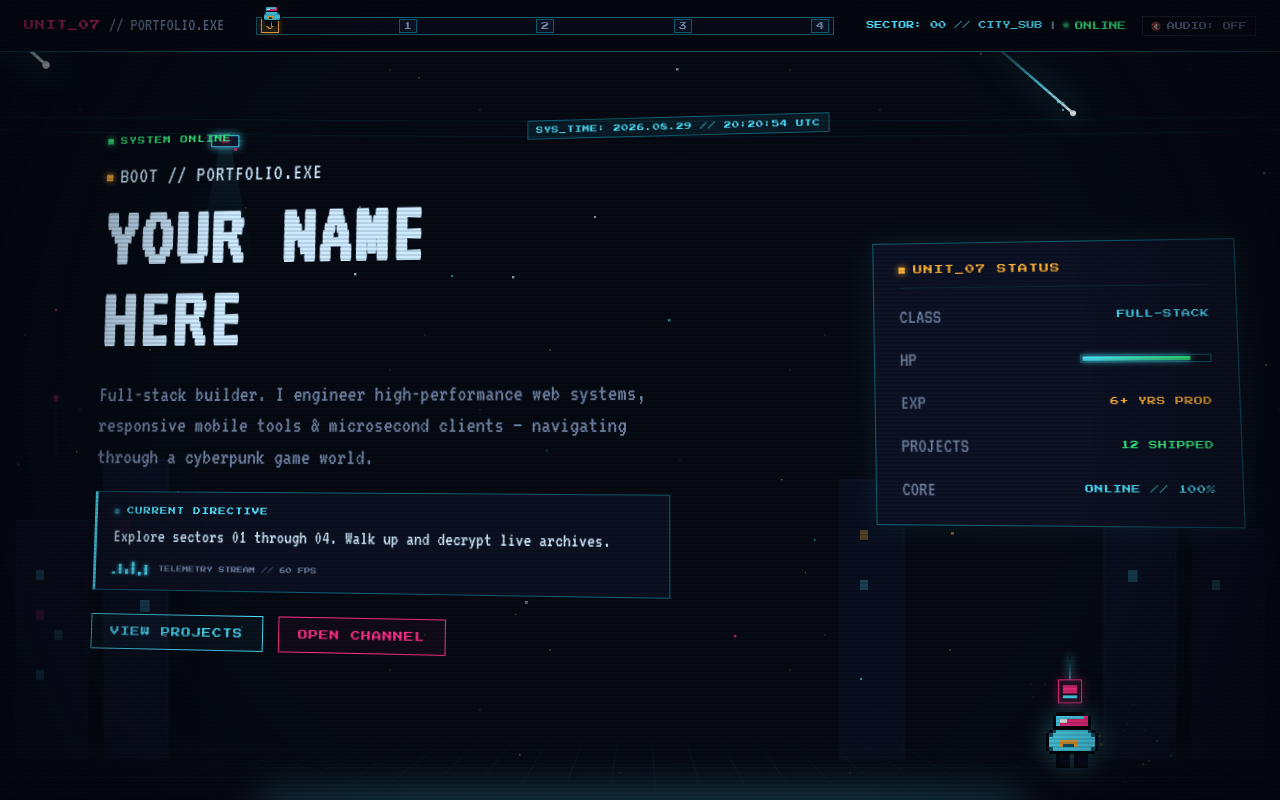
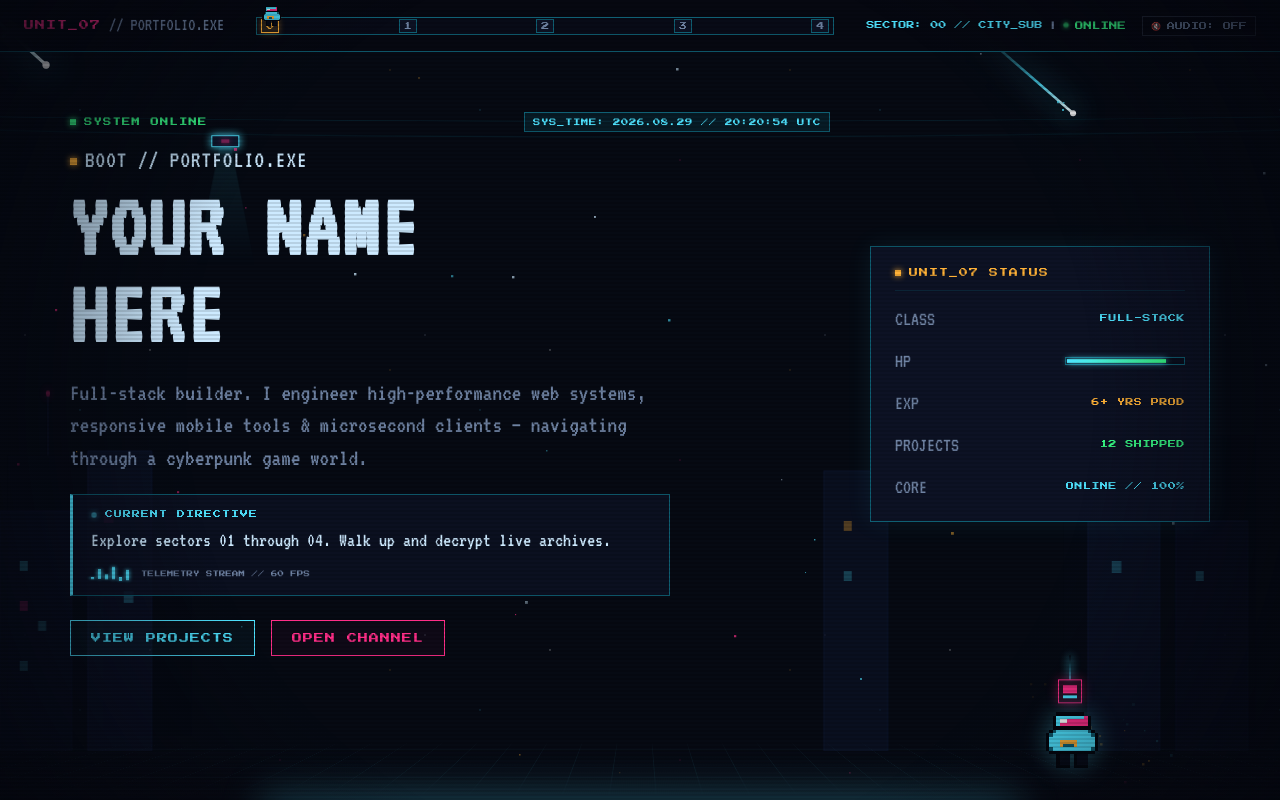
Before and after one commit to Ahmed-Affes/my_portfolio, a website built with Vite: page index.html in a window 1280 px wide. Both pictures are taken after a click on the button "Stage 00: Boot". Shown: the top 800 px of the page. Built offline with nearby package versions, Linux system fonts and the light colour scheme; some packages are replaced by stand-ins of ours; animation ran at ten frames a second.

Commit message:
fix: remove 3D perspective distortion so all sections are clean, level, straight, and crisp like the hero section

```diff
--- a/src/motion/scrollChoreography.ts
+++ b/src/motion/scrollChoreography.ts
@@ -89,8 +89,7 @@
     // Acts 1, 2, 3, 4 start primed below the viewport ready to sweep up
     gsap.set(actTerminal, {
       yPercent: 110,
-      scale: 0.85,
-      rotateX: 20,
+      scale: 0.92,
       opacity: 0,
       filter: 'blur(6px)',
       pointerEvents: 'none',
@@ -99,8 +98,7 @@
 
     gsap.set(actSkills, {
       yPercent: 110,
-      scale: 0.85,
-      rotateX: 20,
+      scale: 0.92,
       opacity: 0,
       filter: 'blur(6px)',
       pointerEvents: 'none',
@@ -109,8 +107,7 @@
 
     gsap.set(actProjects, {
       yPercent: 110,
-      scale: 0.85,
-      rotateX: 20,
+      scale: 0.92,
       opacity: 0,
       filter: 'blur(6px)',
       pointerEvents: 'none',
@@ -119,8 +116,7 @@
 
     gsap.set(actContact, {
       yPercent: 110,
-      scale: 0.85,
-      rotateX: 20,
+      scale: 0.92,
       opacity: 0,
       filter: 'blur(6px)',
       pointerEvents: 'none',
@@ -151,25 +147,23 @@
       .to(gridFloor, { backgroundPosition: '0 2800px', duration: 12, ease: 'none' }, 0);
 
     // =========================================================================
-    // 🌌 CHAPTER 0 -> 1: 3D VORTEX TEAR (HERO) -> MAINFRAME UNFOLD (ABOUT & ROBOT FACE)
+    // 🌌 CHAPTER 0 -> 1: HERO OUT -> MAINFRAME UNFOLD (ABOUT & ROBOT FACE)
     // =========================================================================
     masterTl
-      // Act 0 peels apart in 3D parallax layers
+      // Act 0 peels apart in parallax layers
       .to('.hero-left-column', {
         xPercent: -35,
-        yPercent: -50,
-        rotateZ: -6,
-        scale: 0.8,
+        yPercent: -40,
+        scale: 0.85,
         opacity: 0,
         filter: 'blur(8px)',
         duration: 1.2,
         ease: 'power2.inOut'
       }, 0.8)
       .to('.hero-right-widget', {
-        xPercent: 45,
-        yPercent: -45,
-        rotateZ: 8,
-        scale: 0.75,
+        xPercent: 35,
+        yPercent: -40,
+        scale: 0.85,
         opacity: 0,
         filter: 'blur(8px)',
         duration: 1.2,
@@ -185,7 +179,7 @@
       .fromTo(warpStreaks, { opacity: 0, scaleX: 0.5 }, { opacity: 0.8, scaleX: 1.4, duration: 0.6, yoyo: true, repeat: 1 }, 1.0)
       // Robot moves toward center console
       .to(this.sceneRobotWrapperEl, { right: '45%', duration: 1.6, ease: 'power1.inOut' }, 0.8)
-      // Act 1 (Neural Mainframe) enters via Hologram 3D Unfold
+      // Act 1 (Neural Mainframe) enters cleanly from bottom
       .set(actTerminal, { pointerEvents: 'auto' }, 1.3)
       .to(actTerminal, {
         yPercent: 0,
@@ -196,26 +190,26 @@
         ease: 'power3.out'
       }, 1.2)
       .fromTo('.robot-face-chassis', {
-        rotateY: -45,
-        rotateX: 15,
-        scale: 0.7,
+        xPercent: -30,
+        scale: 0.85,
         opacity: 0,
-        filter: 'blur(10px)'
+        filter: 'blur(8px)'
       }, {
-        rotateY: 0,
-        rotateX: 0,
+        xPercent: 0,
         scale: 1.0,
         opacity: 1,
         filter: 'blur(0px)',
         duration: 1.2,
-        ease: 'back.out(1.4)'
+        ease: 'power3.out'
       }, 1.4)
       .fromTo('.terminal-dossier-column', {
-        xPercent: 40,
+        xPercent: 30,
+        scale: 0.85,
         opacity: 0,
         filter: 'blur(8px)'
       }, {
         xPercent: 0,
+        scale: 1.0,
         opacity: 1,
         filter: 'blur(0px)',
         duration: 1.2,
@@ -224,22 +218,20 @@
       .call(() => this.triggerTypewriter(), [], 2.4);
 
     // =========================================================================
-    // 🚪 CHAPTER 1 -> 2: MAINFRAME SPLIT -> CYLINDRICAL ORBITAL FAN-OUT (SKILLS)
+    // 🚪 CHAPTER 1 -> 2: MAINFRAME OUT -> DATA CORE (SKILLS)
     // =========================================================================
     masterTl
       // Act 1 Robot Face & Dossier split apart
       .to('.robot-face-chassis', {
-        xPercent: -60,
-        rotateY: 50,
-        scale: 0.65,
+        xPercent: -40,
+        scale: 0.8,
         opacity: 0,
         duration: 1.1,
         ease: 'power2.in'
       }, 3.6)
       .to('.terminal-dossier-column', {
-        xPercent: 60,
-        rotateY: -50,
-        scale: 0.65,
+        xPercent: 40,
+        scale: 0.8,
         opacity: 0,
         duration: 1.1,
         ease: 'power2.in'
@@ -252,7 +244,7 @@
       .set(actTerminal, { pointerEvents: 'none' }, 4.6)
       // Robot moves to inventory position
       .to(this.sceneRobotWrapperEl, { right: '16%', duration: 1.5, ease: 'power1.inOut' }, 3.6)
-      // Act 2 (Data Core) enters via 3D Cylindrical Orbital Fan-out
+      // Act 2 (Data Core) enters cleanly
       .set(actSkills, { pointerEvents: 'auto' }, 3.9)
       .to(actSkills, {
         yPercent: 0,
@@ -262,39 +254,35 @@
         duration: 1.3,
         ease: 'power3.out'
       }, 3.8)
-      // 8 Skill cards explode outward from center in a 3D orbital spread
+      // 8 Skill cards cascade smoothly into position
       .fromTo('.skill-card', {
-        x: (idx) => (idx % 2 === 0 ? -180 : 180),
-        y: (idx) => (idx < 4 ? -80 : 80),
-        rotateY: (idx) => (idx % 2 === 0 ? 45 : -45),
-        rotateZ: (idx) => (idx % 2 === 0 ? -12 : 12),
-        scale: 0.45,
+        y: (idx) => (idx < 4 ? -40 : 40),
+        x: (idx) => (idx % 2 === 0 ? -25 : 25),
+        scale: 0.85,
         opacity: 0
       }, {
         x: 0,
         y: 0,
-        rotateY: 0,
-        rotateZ: 0,
         scale: 1.0,
         opacity: 1,
         stagger: 0.04,
-        duration: 1.2,
-        ease: 'back.out(1.5)'
+        duration: 1.1,
+        ease: 'power3.out'
       }, 4.0);
 
     // =========================================================================
-    // 🕹️ CHAPTER 2 -> 3: VORTEX IMPLOSION -> ISOMETRIC NEON HIGHWAY WARP (ARCADE)
+    // 🕹️ CHAPTER 2 -> 3: DATA CORE OUT -> ARCADE LEVEL SELECT (PROJECTS)
     // =========================================================================
     masterTl
-      // Skill cards implode into spinning singularity
+      // Skill cards fade out cleanly
       .to('.skill-card', {
-        scale: 0.2,
-        rotateZ: 45,
+        scale: 0.8,
+        y: -40,
         opacity: 0,
         stagger: 0.02,
-        filter: 'blur(14px)',
+        filter: 'blur(8px)',
         duration: 0.8,
-        ease: 'power3.in'
+        ease: 'power2.in'
       }, 6.2)
       .to(actSkills, {
         opacity: 0,
@@ -304,7 +292,7 @@
       .set(actSkills, { pointerEvents: 'none' }, 7.3)
       // Robot moves to arcade alley
       .to(this.sceneRobotWrapperEl, { right: '55%', duration: 1.5, ease: 'power1.inOut' }, 6.4)
-      // Act 3 (Arcade Runway) sweeps in along isometric 3D speed highway
+      // Act 3 (Arcade Runway) enters level and crisp
       .set(actProjects, { pointerEvents: 'auto' }, 6.7)
       .to(actProjects, {
         yPercent: 0,
@@ -315,49 +303,41 @@
         ease: 'power3.out'
       }, 6.6)
       .fromTo('#arcade-runway', {
-        rotateX: 32,
-        rotateY: -15,
-        scale: 0.75,
-        y: 100,
+        scale: 0.9,
+        y: 60,
         opacity: 0
       }, {
-        rotateX: 0,
-        rotateY: 0,
         scale: 1.0,
         y: 0,
         opacity: 1,
         duration: 1.2,
         ease: 'power3.out'
       }, 6.7)
-      // 4 Cabinets rocket in along runway lanes
+      // 4 Cabinets rise in smoothly
       .fromTo('.arcade-cabinet', {
-        x: (idx) => (idx + 1) * 120,
-        y: 80,
-        rotateY: -25,
-        scale: 0.6,
+        y: 60,
+        scale: 0.9,
         opacity: 0
       }, {
-        x: 0,
         y: 0,
-        rotateY: 0,
         scale: 1.0,
         opacity: 1,
         stagger: 0.07,
-        duration: 1.1,
-        ease: 'back.out(1.3)'
+        duration: 1.0,
+        ease: 'power3.out'
       }, 6.9);
 
     // =========================================================================
-    // 📡 CHAPTER 3 -> 4: HIGHWAY OVERDRIVE -> MATRIX DATA INGESTION (CLI TERMINAL)
+    // 📡 CHAPTER 3 -> 4: ARCADE OUT -> SECURE UPLINK TERMINAL (CONTACT)
     // =========================================================================
     masterTl
-      // Cabinets zoom past camera into distance
+      // Cabinets slide up and out
       .to('.arcade-cabinet', {
-        yPercent: -110,
-        scale: 1.3,
+        yPercent: -60,
+        scale: 0.85,
         opacity: 0,
         stagger: 0.03,
-        filter: 'blur(10px)',
+        filter: 'blur(8px)',
         duration: 0.8,
         ease: 'power2.in'
       }, 9.2)
@@ -372,7 +352,7 @@
       .fromTo('.radar-circle', { scale: 0.1, opacity: 1 }, { scale: 2.4, opacity: 0, stagger: 0.15, duration: 1.4, ease: 'power2.out' }, 9.9)
       // Robot stands beneath orbital uplink
       .to(this.sceneRobotWrapperEl, { right: '40%', duration: 1.5, ease: 'power1.inOut' }, 9.4)
-      // Act 4 (Interactive Cyber CLI Terminal) drops in from orbital space
+      // Act 4 (Interactive Cyber CLI Terminal) drops in straight and crisp
       .set(actContact, { pointerEvents: 'auto' }, 9.6)
       .to(actContact, {
         yPercent: 0,
@@ -383,20 +363,20 @@
         ease: 'power3.out'
       }, 9.6)
       .fromTo('.cli-terminal-window', {
-        scale: 0.7,
-        rotateX: -22,
+        scale: 0.88,
+        y: 50,
         opacity: 0,
-        filter: 'blur(12px)'
+        filter: 'blur(8px)'
       }, {
         scale: 1.0,
-        rotateX: 0,
+        y: 0,
         opacity: 1,
         filter: 'blur(0px)',
         duration: 1.2,
-        ease: 'back.out(1.2)'
+        ease: 'power3.out'
       }, 9.8)
       .fromTo('.quick-link-card', {
-        y: 60,
+        y: 40,
         opacity: 0
       }, {
         y: 0,
@@ -411,27 +391,32 @@
   }
 
   private setup3DMouseParallax() {
-    const parallaxRig = document.querySelector('#camera-parallax-rig') as HTMLElement;
-    if (!parallaxRig) return;
+    const farSkyline = document.querySelector('.far-skyline-layer') as HTMLElement;
+    const midSkyline = document.querySelector('.mid-skyline-layer') as HTMLElement;
+    if (!farSkyline && !midSkyline) return;
 
-    let targetRotateX = 0;
-    let targetRotateY = 0;
-    let currentRotateX = 0;
-    let currentRotateY = 0;
+    let targetX = 0;
+    let targetY = 0;
+    let currentX = 0;
+    let currentY = 0;
 
     window.addEventListener('mousemove', (e) => {
       const normX = (e.clientX / window.innerWidth - 0.5) * 2;
       const normY = (e.clientY / window.innerHeight - 0.5) * 2;
-
-      targetRotateY = normX * 3.5; // Max 3.5 deg Y rotation
-      targetRotateX = -normY * 2.5; // Max 2.5 deg X rotation
+      targetX = normX * 18;
+      targetY = normY * 10;
     });
 
     const updateParallax = () => {
-      currentRotateX += (targetRotateX - currentRotateX) * 0.08;
-      currentRotateY += (targetRotateY - currentRotateY) * 0.08;
+      currentX += (targetX - currentX) * 0.08;
+      currentY += (targetY - currentY) * 0.08;
 
-      parallaxRig.style.transform = `perspective(1200px) rotateX(${currentRotateX.toFixed(2)}deg) rotateY(${currentRotateY.toFixed(2)}deg)`;
+      if (midSkyline) {
+        midSkyline.style.transform = `translate(${currentX.toFixed(1)}px, ${currentY.toFixed(1)}px)`;
+      }
+      if (farSkyline) {
+        farSkyline.style.transform = `translate(${(currentX * 0.5).toFixed(1)}px, ${(currentY * 0.5).toFixed(1)}px)`;
+      }
       requestAnimationFrame(updateParallax);
     };
     updateParallax();
--- a/src/styles/layout.css
+++ b/src/styles/layout.css
@@ -482,7 +482,6 @@
   align-items: center;
   justify-content: center;
   z-index: 10;
-  perspective: 1200px;
 }
 
 .camera-parallax-rig {
@@ -702,7 +701,7 @@
 }
 
 .rpg-status-card:hover {
-  transform: perspective(600px) rotateY(-5deg) rotateX(4deg);
+  transform: translateY(-4px);
   box-shadow: 0 0 32px rgba(79, 227, 255, 0.15);
 }
 
@@ -811,8 +810,7 @@
 .blast-door-right { right: 0; border-left: 2px solid var(--cyan-dim); border-right: none; }
 
 .terminal-console-3d {
-  perspective: 1200px;
-  transform-style: preserve-3d;
+  width: 100%;
 }
 
 /* About Layout: 2 Columns (Robot Face + Terminal) */
@@ -850,7 +848,7 @@
 
 .robot-face-chassis:hover,
 .robot-face-chassis.face-active {
-  transform: perspective(600px) rotateX(4deg) scale(1.02);
+  transform: translateY(-4px) scale(1.02);
   border-color: #ffffff;
   box-shadow: 0 0 32px rgba(79, 227, 255, 0.35);
 }
@@ -1094,8 +1092,7 @@
 
 /* ==================== ACT 2: DATA CORE 3D ORBITAL MATRIX ==================== */
 .skills-3d-scene {
-  perspective: 1400px;
-  transform-style: preserve-3d;
+  width: 100%;
 }
 
 .skills-grid {
@@ -1103,7 +1100,6 @@
   grid-template-columns: repeat(4, 1fr);
   gap: 16px;
   margin-bottom: 24px;
-  transform-style: preserve-3d;
 }
 
 .skill-card {
@@ -1114,12 +1110,10 @@
   cursor: pointer;
   transition: transform 0.2s cubic-bezier(0.16, 1, 0.3, 1), border-color 0.2s ease, box-shadow 0.2s ease;
   min-height: 100px;
-  transform-style: preserve-3d;
-  backface-visibility: hidden;
 }
 
 .skill-card:hover {
-  transform: translateZ(28px) scale(1.04);
+  transform: translateY(-4px) scale(1.03);
 }
 
 .skill-card.legendary { border-color: var(--amber); }
@@ -1171,15 +1165,13 @@
 
 /* ==================== ACT 3: ARCADE ROW ISOMETRIC RUNWAY ==================== */
 .arcade-runway-3d {
-  perspective: 1600px;
-  transform-style: preserve-3d;
+  width: 100%;
 }
 
 .arcade-row {
   display: grid;
   grid-template-columns: repeat(auto-fit, minmax(250px, 1fr));
   gap: 20px;
-  transform-style: preserve-3d;
 }
 
 .arcade-cabinet {
@@ -1193,12 +1185,11 @@
   flex-direction: column;
   justify-content: space-between;
   min-height: 320px;
-  transform-style: preserve-3d;
 }
 
 .arcade-cabinet:hover {
   border-color: var(--cyan);
-  transform: translateZ(36px) translateY(-6px);
+  transform: translateY(-6px) scale(1.02);
   box-shadow: 0 0 32px var(--cyan-glow);
 }
 
```
